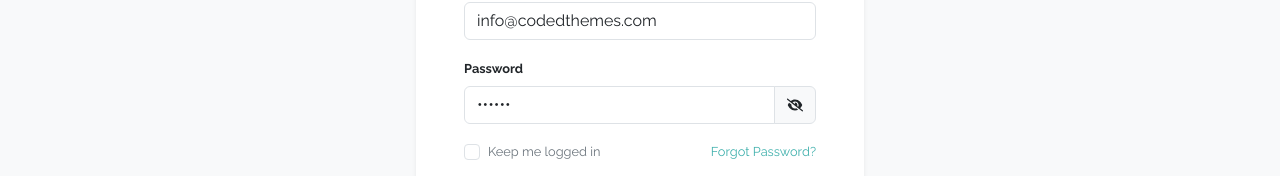
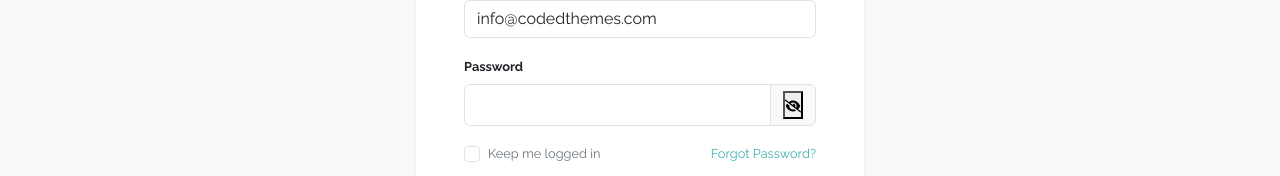
Before and after one commit to mdmehrab/berry-dashboard, a React (Vite) app: page / in a window 1280 px wide. Shown: the part 345-521 px from the top of the page. Built offline with nearby package versions, Linux system fonts and the light colour scheme.

Commit message:
added the password hahandelPassword function

```diff
--- a/src/components/Login/Login.jsx
+++ b/src/components/Login/Login.jsx
@@ -1,11 +1,17 @@
 import { FaEyeSlash } from "react-icons/fa6";
 import { IoMdSettings } from "react-icons/io";
-import React from "react";
+import { useState } from "react";
 import { Form, InputGroup, Button } from "react-bootstrap";
 import logo from "../../assets/svg/logo.svg";
 import "./login.scss";
 
 const Login = () => {
+  const [showPassword, setShowPassword] = useState(false);
+
+  const handelPassword = () => {
+    setShowPassword(!showPassword);
+  };
+
   return (
     <section id="login">
       <div className="absolute setting_icon">
@@ -39,9 +45,11 @@ const Login = () => {
           <Form.Group className="mb-3">
             <Form.Label className="form_label fw-bold">Password</Form.Label>
             <InputGroup>
-              <Form.Control type="password" defaultValue="123456" />
+              <Form.Control type={showPassword ? "password" : "text"} />
               <InputGroup.Text>
-                <FaEyeSlash />
+                <button onClick={handelPassword}>
+                  <FaEyeSlash />
+                </button>
               </InputGroup.Text>
             </InputGroup>
           </Form.Group>
```
